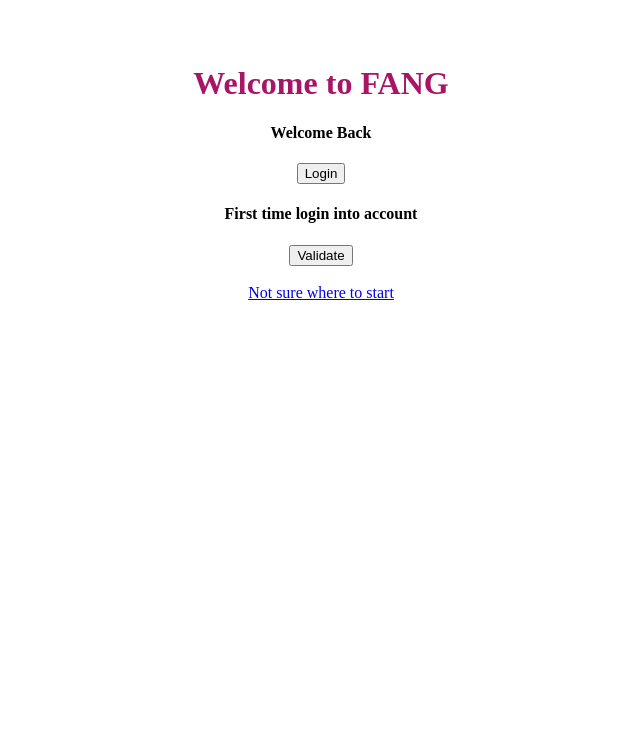
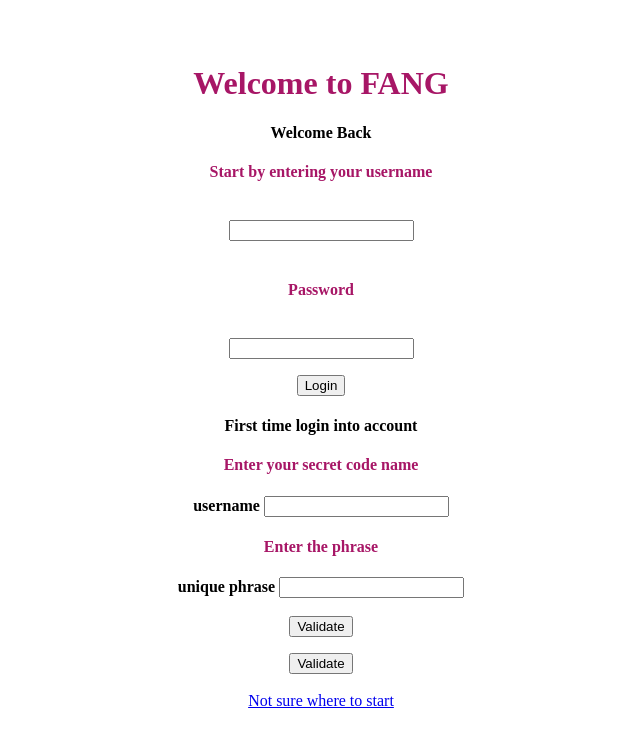
Before and after one commit to Nolene-Human/FANG_Scan, a Flask app: template templates/home.html in a window 1280 px wide. Shown: the top 747 px of the page, without its empty margins (319-959 px from the left). Run offline with Flask 3, Linux system fonts and the light colour scheme; the template is opened without the code that fills it, so the values that code supplies are empty.

Commit message:
UI Login and Validate

```diff
--- a/templates/home.html
+++ b/templates/home.html
@@ -6,9 +6,37 @@
 
     <h4>Welcome Back</h4>
 
+    <form action="/form_login" method="POST">
+        <h4 style="color:rgb(167, 22, 102)">Start by entering your username</h4>
+        <br>
+        <input name="username" required></br>
+
+        <br>
+
+        <h4 style="color:rgb(167, 22, 102)">Password</h4>
+        <br>
+        <input type="password" name ="password" required></br>
+
+    </form>
+
+
         <input type="submit" value="Login">
         <br>
         <h4>First time login into account</h4>
+
+        <form action="/registration" method="POST">
+            <h4 style="color:rgb(167, 22, 102)">Enter your secret code name</h4>
+            <label for="usern"><b>username</b></label>
+            <input name="username" required></br>
+
+
+            <h4 style="color:rgb(167, 22, 102)">Enter the phrase</h4>
+            <label for="psw"><b>unique phrase</b></label>
+            <input type="password" name ="uniqekey" required><br><br>
+
+            <input type="submit" value="Validate">
+
+        </form>
 
         <input type="submit" value="Validate">
 
```
Also changed, not shown: templates/landing.html (+34 -1 lines).
